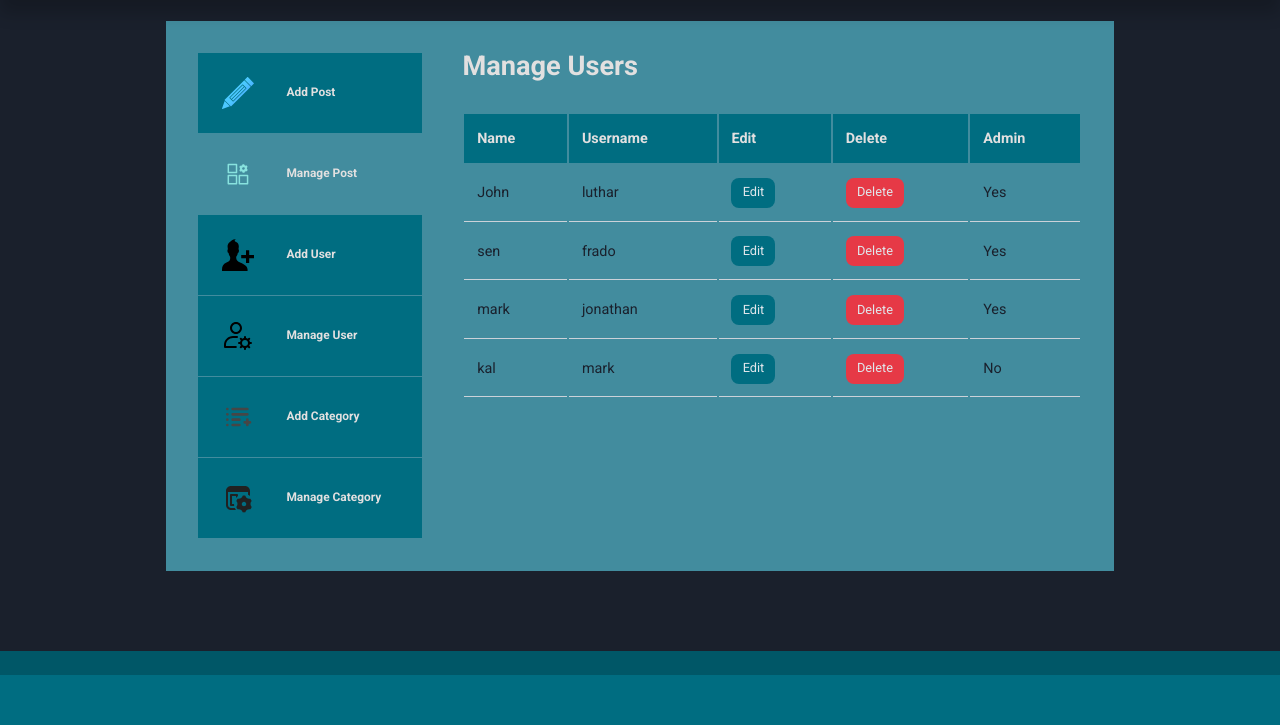
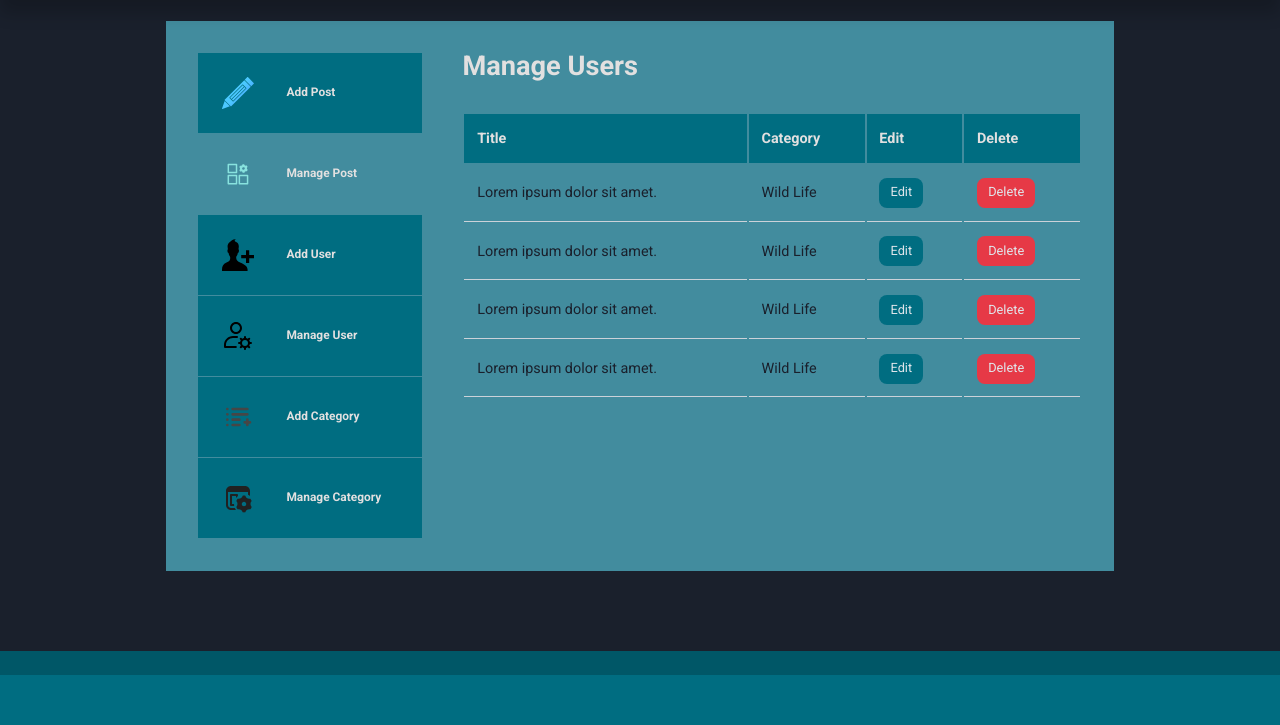
Before and after one commit to Lasantha201/Bloggers-webapp, a plain HTML site: page dashboard.html in a window 1280 px wide. Shown: the part 75-800 px from the top of the page. Drawn offline with Linux system fonts and the light colour scheme.

Commit message:
new Initial added

```diff
--- a/dashboard.html
+++ b/dashboard.html
@@ -99,46 +99,44 @@
                 <table>
                     <thead>
                         <tr>
-                            <th>Name</th>
-                            <th>Username</th>
+                            <th>Title</th>
+                            <th>Category</th>
                             <th>Edit</th>
                             <th>Delete</th>
-                            <th>Admin</th>
+
                         </tr>
                     </thead>
 
                     <tbody>
                         <tr>
-                            <td>John</td>
-                            <td>luthar</td>
-                            <td><a href="edit-category.html" class="btn sm">Edit</a></td>
+                            <td>Lorem ipsum dolor sit amet.</td>
+                            <td>Wild Life</td>
+                            <td><a href="edit-post.html" class="btn sm">Edit</a></td>
                             <td><a href="delete-category.html" class="btn sm danger">Delete</a></td>
-                            <td>Yes</td>
                         </tr>
 
                         <tr>
-                            <td>sen</td>
-                            <td>frado</td>
-                            <td><a href="edit-category.html" class="btn sm">Edit</a></td>
+                            <td>Lorem ipsum dolor sit amet.</td>
+                            <td>Wild Life</td>
+                            <td><a href="edit-post.html" class="btn sm">Edit</a></td>
                             <td><a href="delete-category.html" class="btn sm danger">Delete</a></td>
-                            <td>Yes</td>
                         </tr>
 
                         <tr>
-                            <td>mark</td>
-                            <td>jonathan</td>
-                            <td><a href="edit-category.html" class="btn sm">Edit</a></td>
+                            <td>Lorem ipsum dolor sit amet.</td>
+                            <td>Wild Life</td>
+                            <td><a href="edit-post.html" class="btn sm">Edit</a></td>
                             <td><a href="delete-category.html" class="btn sm danger">Delete</a></td>
-                            <td>Yes</td>
                         </tr>
 
                         <tr>
-                            <td>kal</td>
-                            <td>mark</td>
-                            <td><a href="edit-category.html" class="btn sm">Edit</a></td>
+                            <td>Lorem ipsum dolor sit amet.</td>
+                            <td>Wild Life</td>
+                            <td><a href="edit-post.html" class="btn sm">Edit</a></td>
                             <td><a href="delete-category.html" class="btn sm danger">Delete</a></td>
-                            <td>No</td>
                         </tr>
+
+
                     </tbody>
 
                 </table>
--- a/style.css
+++ b/style.css
@@ -74,6 +74,11 @@ body {
 section {
     margin-top: 3rem;
     width: 100vw;
+}
+
+.section_extra-margin {
+    margin-top: 7rem;
+
 }
 
 h1,
@@ -167,7 +172,7 @@ nav button {
 
 .nav_profile ul {
     position: absolute;
-    top: 125%;
+    top: 140%;
     right: 0;
     display: flex;
     flex-direction: column;
@@ -514,6 +519,10 @@ footer {
     color: greenyellow;
 }
 
+.alert_message.lg {
+    text-align: center;
+}
+
 form {
     display: flex;
     flex-direction: column;
@@ -523,7 +532,7 @@ form {
 .form_control {
     display: flex;
     flex-direction: column;
-    gap: 0.4rem;
+    gap: 1rem;
 }
 
 .form_control.inline {
```
